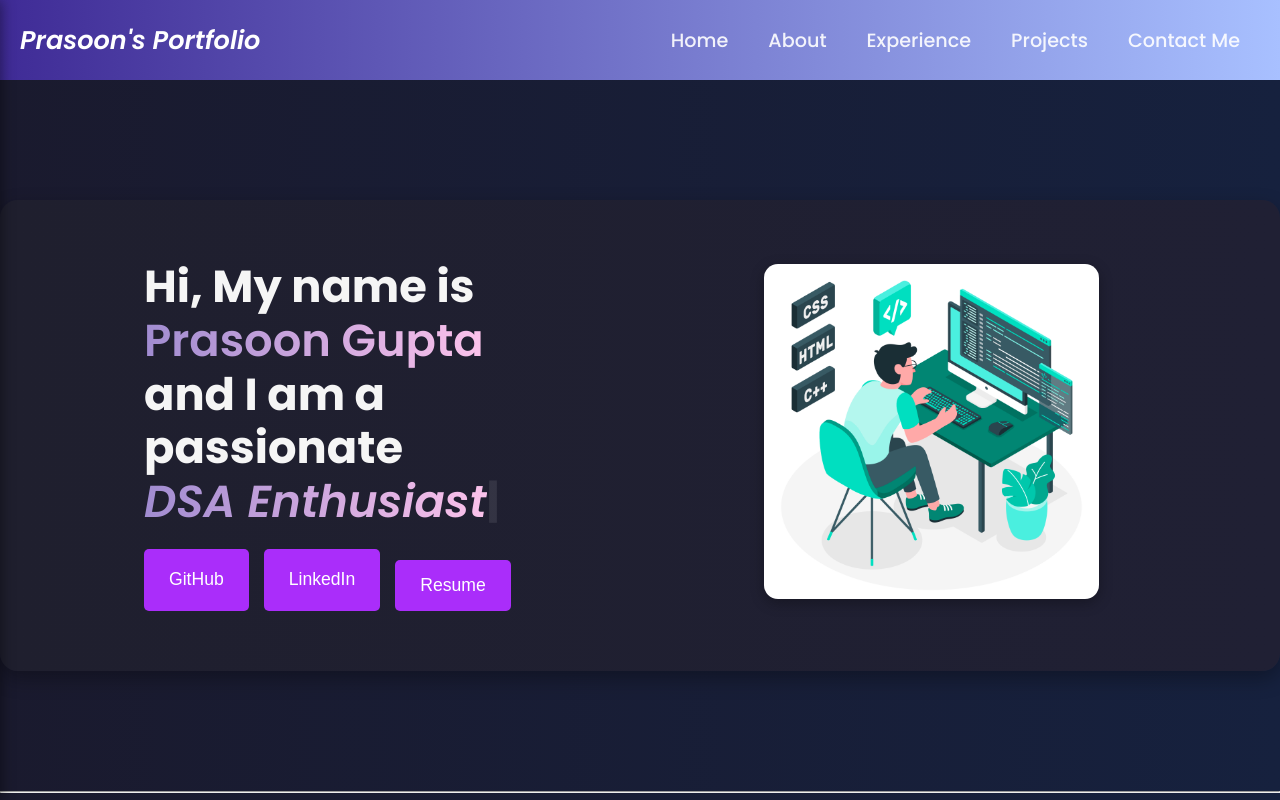
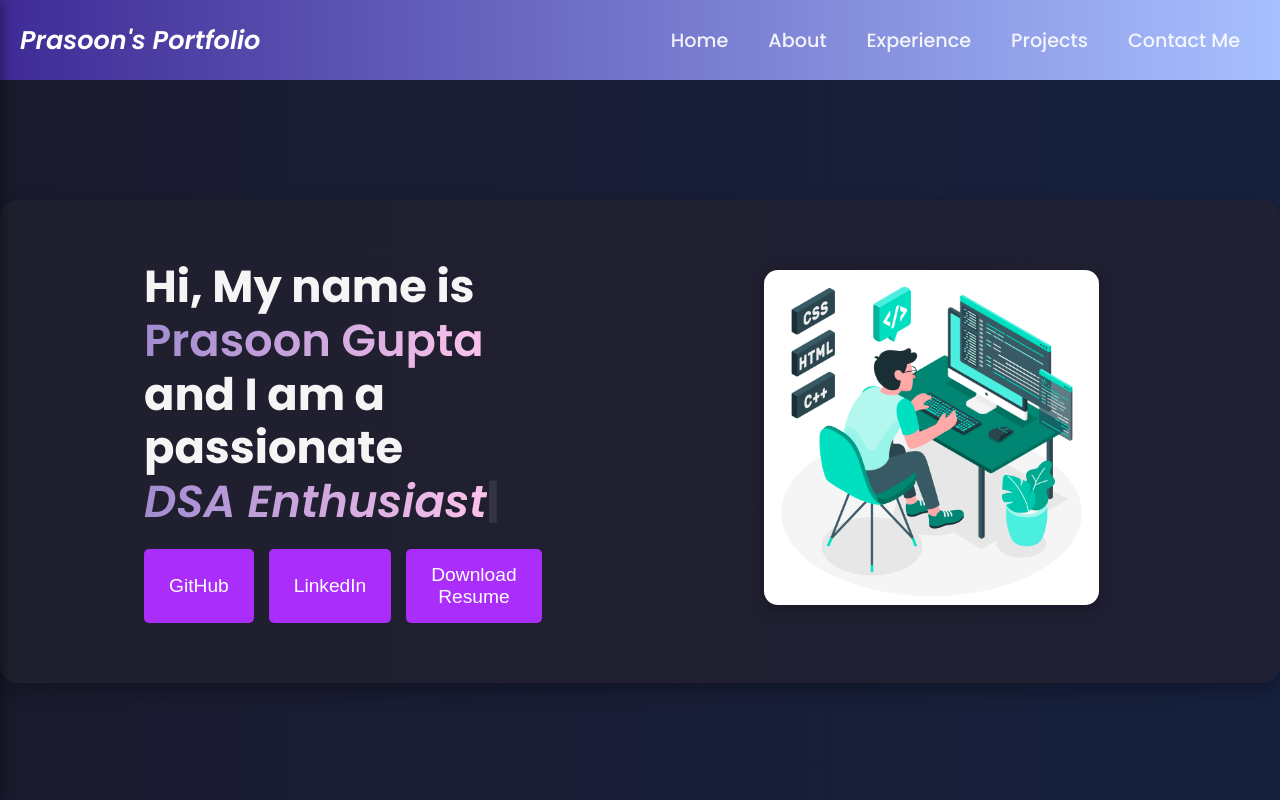
Before and after one commit to PrasoonGupta2003/Personal-Portfolio-Website, a plain HTML site: page index.html in a window 1280 px wide. Shown: the top 800 px of the page. Drawn offline with nearby package versions, Linux system fonts and the light colour scheme; a web font is replaced by a local one.

Commit message:
Personal Portfolio Website

```diff
--- a/index.html
+++ b/index.html
@@ -57,7 +57,7 @@
                     <button onclick="window.location.href='https://github.com/PrasoonGupta2003'">GitHub</button>
                     <button onclick="window.location.href='https://www.linkedin.com/in/prasoon-gupta-a58b4a282/'">LinkedIn</button>
                     <a href="My_Resume.pdf" download>
-                        <button>Resume</button>
+                        <button>Download Resume</button>
                     </a>
                 </div>
             </div>
--- a/style.css
+++ b/style.css
@@ -80,7 +80,7 @@ nav ul li a:hover {
 
 .btn button {
     padding: 15px 25px;
-    font-size: 1.1rem;
+    font-size: 1.2rem;
     background-color: #aa2dfa;
     color: white;
     border: none;
```
